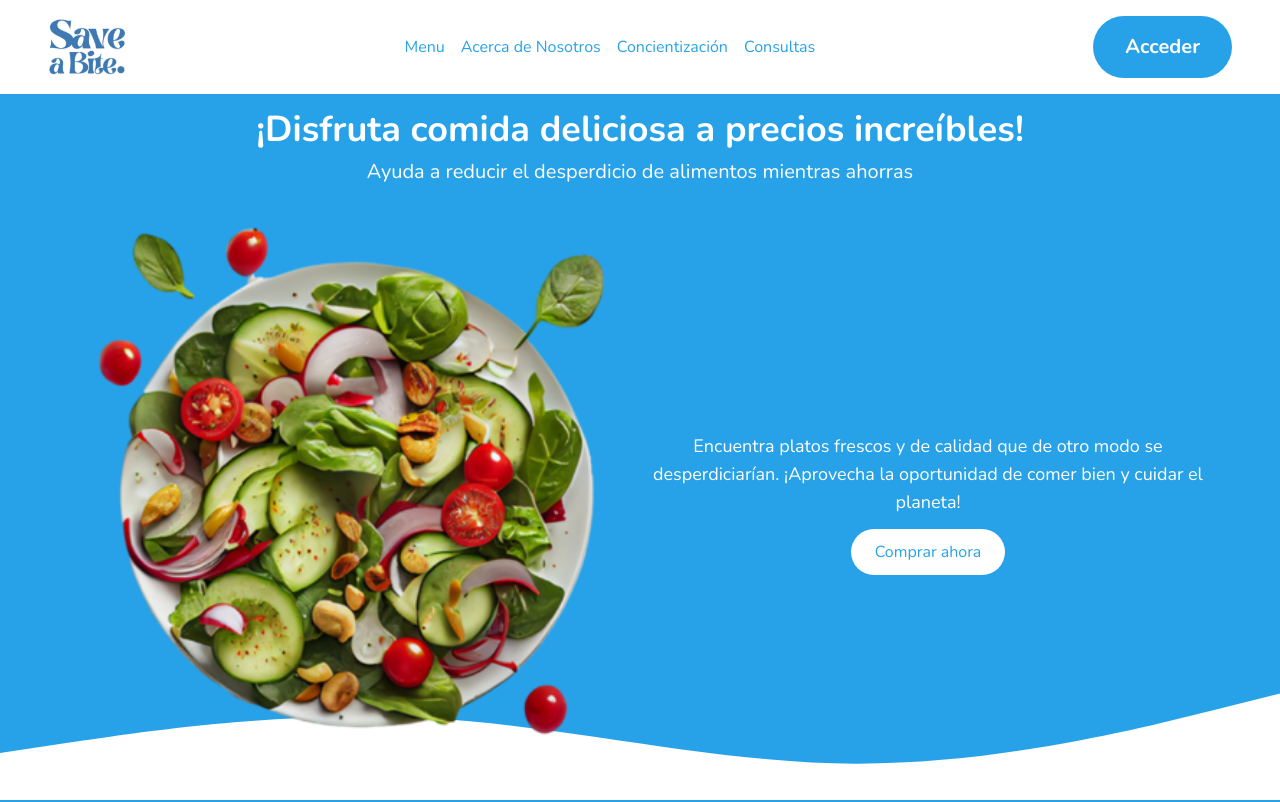
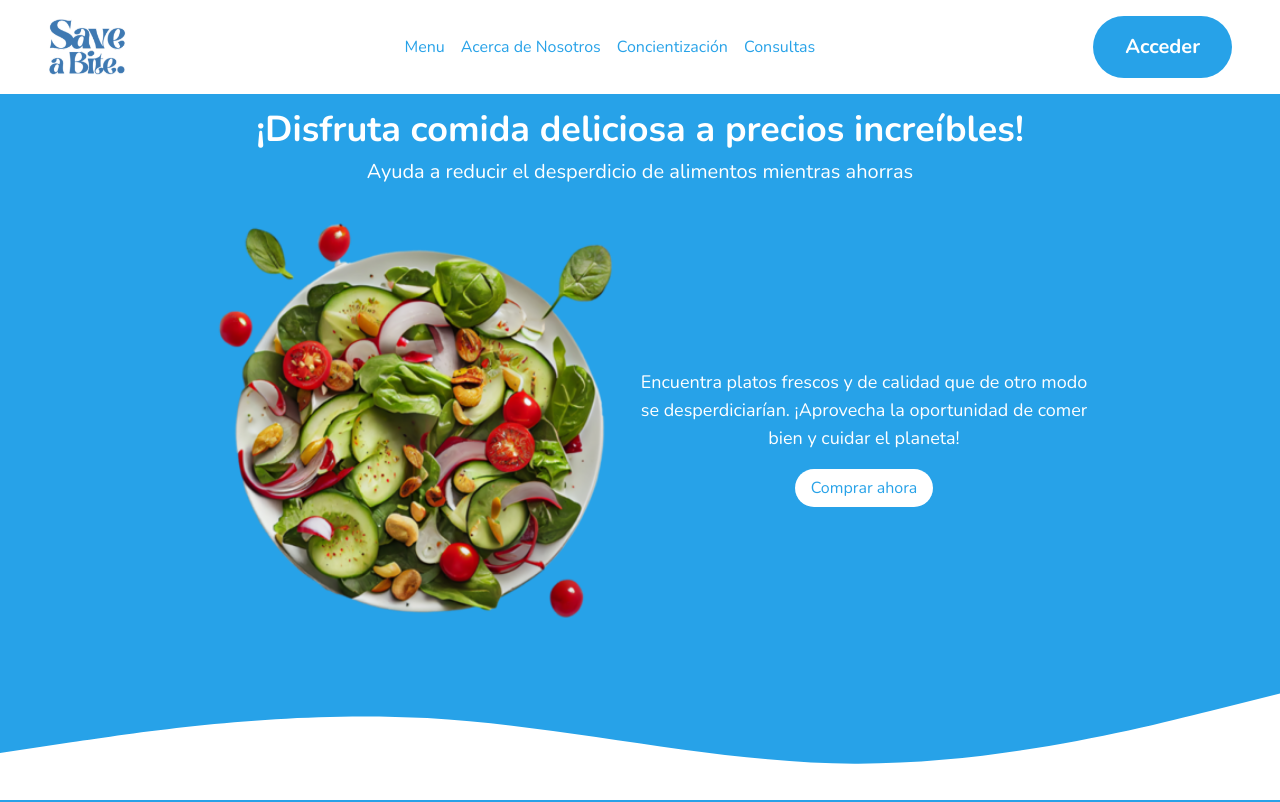
Before and after one commit to JuanIgnacioDominguez/saveabite, a Flask app: page / in a window 1280 px wide. Run offline with Flask 3, Linux system fonts and the light colour scheme; some libraries are stand-ins or nearby versions.

Commit message:
index update

```diff
--- a/templates/index.html
+++ b/templates/index.html
@@ -154,23 +154,24 @@
             <h1 class="text-4xl text-white font-bold">¡Disfruta comida deliciosa a precios increíbles!</h1>
             <p class="text-xl text-white mt-2">Ayuda a reducir el desperdicio de alimentos mientras ahorras</p>
         </div>
-        <div class="flex-container max-w-6xl flex-row justify-center items-center"> <!-- Ajuste aquí -->
-            <div class="w-full main-image-container"> <!-- Ajuste aquí -->
+        <div class="flex-container max-w-4xl flex-row justify-center items-center">
+            <div class="w-full main-image-container">
                 <img src="{{ url_for('static', filename='img/salad_intro.png') }}" alt="Food" class="main-image">
             </div>
-            <div class="w-full text-container flex items-center justify-center"> <!-- Ajuste aquí -->
-                <div class="w-full text-center"> <!-- Ajuste aquí -->
-                    <p class="text-lg mb-6 text-white text-center">Encuentra platos frescos y de calidad que de otro modo se desperdiciarían. ¡Aprovecha la oportunidad de comer bien y cuidar el planeta!</p>
-                    <a href="{{ url_for('login') }}" class="bg-white text-custom-blue rounded-full py-3 px-6">Comprar ahora</a> <!-- Ajuste aquí -->
+            <div class="w-full text-container flex items-center justify-center">
+                <div class="w-full text-center">
+                    <p class="text-lg mb-6 text-white">Encuentra platos frescos y de calidad que de otro modo se desperdiciarían. ¡Aprovecha la oportunidad de comer bien y cuidar el planeta!</p>
+                    <a href="{{ url_for('login') }}" class="bg-white text-custom-blue rounded-full py-2 px-4">Comprar ahora</a> <!-- Ajuste del botón -->
                 </div>
             </div>
         </div>
     </main>
     <!-- Acerca de Nosotros -->
     <div class="acerca-de-nosotros" id="acercadenosotros-section">
-        <div class="flex-1 p-6">
+        <div class="text-center mb-6">
             <h1 class="text-2xl font-bold mb-4">Acerca de Nosotros</h1>
-            <div class="content-container bg-white p-6 rounded shadow-md">
+        </div>
+        <div class="content-container bg-white p-4 rounded shadow-md">
             <div class="profile-container">
                 <div class="profile-info form-container">
                     <div class="form-content">
@@ -195,13 +196,13 @@
             </div>
         </div>
     </div>
-        <img src="{{ url_for('static', filename='img/team_photo.png') }}" alt="Nuestro equipo">
-    </div>
     <!-- Concientización -->
     <div class="concientizacion-info" id="concientizacion-section">
-        <div class="flex-1 p-6">
+        <div class="text-center mb-6">
             <h1 class="text-2xl font-bold mb-4">Información sobre el Desperdicio de Alimentos</h1>
-            <div class="content-container bg-white p-6 rounded shadow-md">
+        </div>
+
+        <div class="content-container bg-white p-4 rounded shadow-md">
             <div class="profile-container">
                 <div class="profile-info form-container">
                     <div class="form-content">
@@ -222,7 +223,6 @@
                             <li>Compostar los restos de comida en lugar de tirarlos a la basura.</li>
                             <li>Utilizar una solución para reducir el desperdicio como Save A Bite!.</li>
                         </ul>
-                        </div>
                     </div>
                 </div>
             </div>
```
Lines whose indentation alone changed are shown as unchanged.
